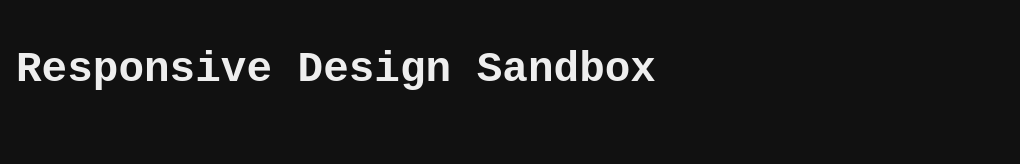
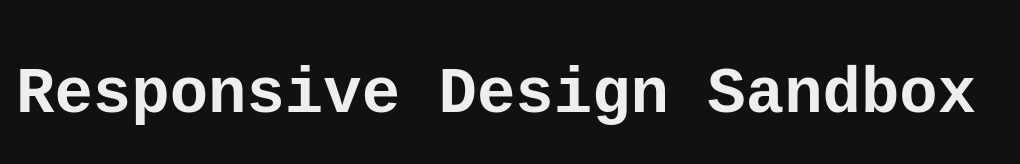
Before and after one commit to Tythos/rds, a plain HTML site: page index.html in a window 1280 px wide. Shown: the whole page, without its empty margins (0-1020 px from the left). Drawn offline with Linux system fonts and the light colour scheme.

Commit message:
tweaking media queries, relative font sizes

```diff
--- a/index.css
+++ b/index.css
@@ -9,3 +9,17 @@
 	font-size: 16pt;
 	font-family: monospace;
 }
+
+@media screen and (min-width: 800px) {
+    body {
+        font-size: 32pt;
+    }
+}
+
+h1 {
+    font-size: 4rem;
+}
+
+img {
+    max-width: 100%;
+}
```
